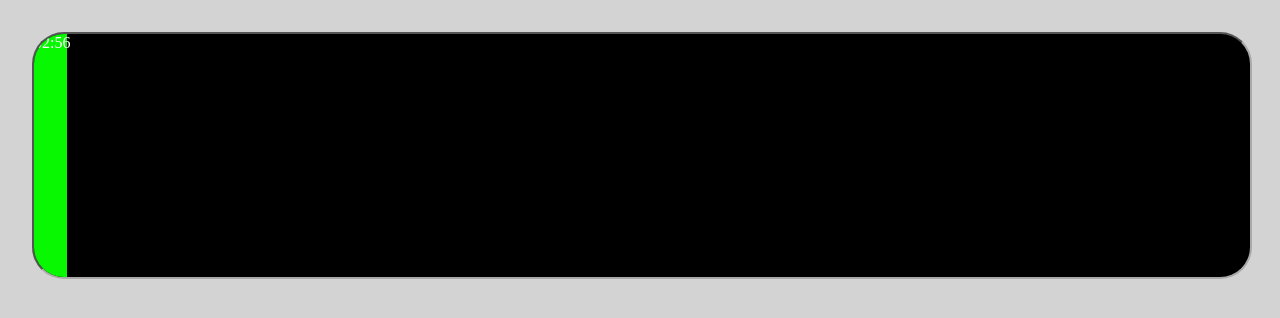
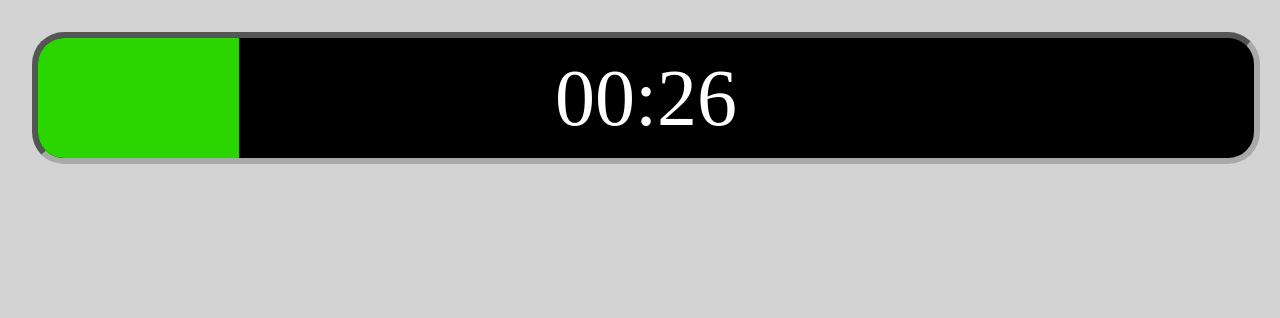
Before and after one commit to teleportingtortoise/pomo, a plain HTML site: page index.htm in a window 1280 px wide. Drawn offline with Linux system fonts and the light colour scheme.

Commit message:
cleaned up and beautified a bit

```diff
--- a/index.htm
+++ b/index.htm
@@ -8,38 +8,57 @@
         <style>
             * {margin: 0; padding: 0;}
 
+            html {
+                width: 100%;
+                height: 100%;
+            }
+
             body {
-                margin: 2em;
                 background-color: lightgrey;
             }
 
             #container {
-                width: 100%;
-                height: 33%;
+                position: relative;
+                width: 95vw;
+                height: 15vh;
+                margin: 2.5vw;
                 overflow: hidden;
-                margin: 0 auto;
                 border-radius: 2em;
-                border: 2pt inset darkgrey;
+                border: 0.5vw inset darkgrey;
                 background-color: black;
                 color: white;
-                text-align: end;
+            }
+
+            #counter {
+                position: absolute;
+                height: 15vh;
+                width: 95vw;
+                text-align: center;
+                line-height: 15.0vh;
+                font-size: 10.0vh;
+
+                z-index: 1;
             }
 
             #spanner {
                 height: 100%;
+
+                z-index: 2;
             }
         </style>
     </head>
     <body>
         <div id="container">
+            <div id="counter"></div>
             <div id="spanner"></div>
         </div>
         <script>
-            var timeAmountS = 60 * 3,
+            var timeAmountS = 30,
             timeAmountM = timeAmountS * 1000;
 
             window.onload = function() {
                 var display = document.querySelector('#spanner'),
+                counter = document.querySelector('#counter'),
                 timer = new Timer(timeAmountS, 17);
 
                 timer.addAction(format).addAction(restart).run();
@@ -51,7 +70,8 @@
                 }
 
                 function format() {
-                    display.innerText = ('00' + ((timer.remainingS / 60) | 0)).slice(-2) + ':' + ('00' + (timer.remainingS % 60)).slice(-2);
+                    console.log(timer.remainingS)
+                    counter.innerText = ('00' + ((timer.remainingS / 60) | 0)).slice(-2) + ':' + ('00' + (timer.remainingS % 60)).slice(-2);
                     display.style.width = Math.map(timer.elapsedM,0,timeAmountM,0,100) + '%'
                     display.style.backgroundColor = 'rgb(' + Math.map(timer.elapsedM,0,timeAmountM,0,255) + ',' + Math.map(timer.elapsedM,0,timeAmountM,255,0) + ',' + '000)'
                 }
```
